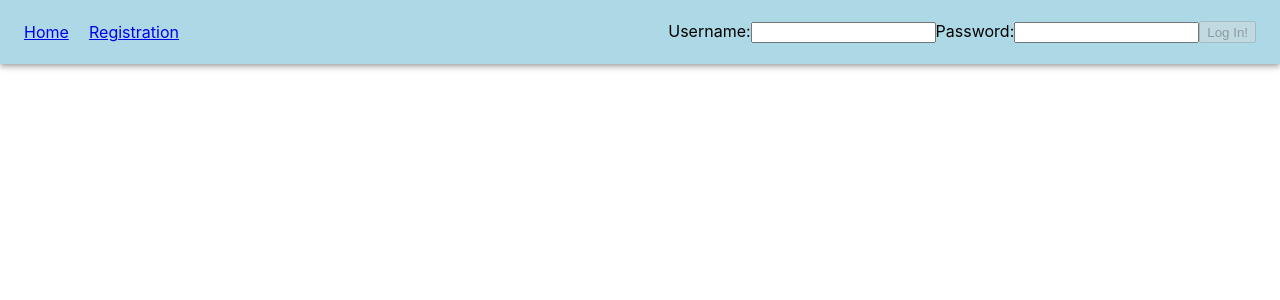
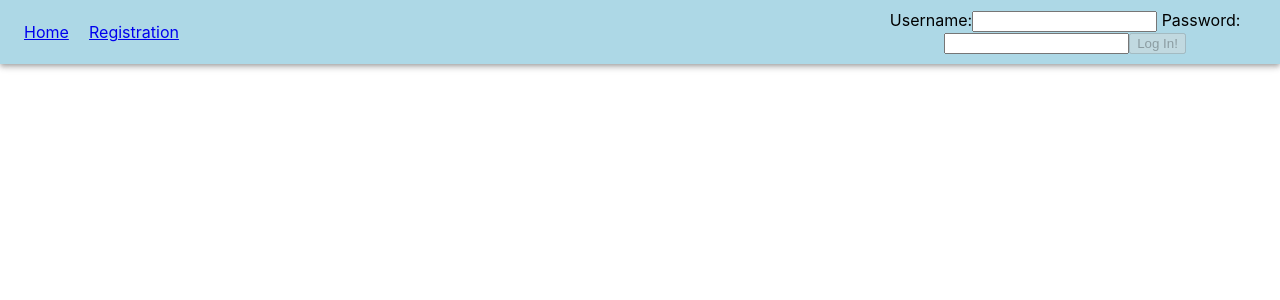
Before and after one commit to Build-Week-Pintereach-TT29/front-end, a React (Create React App) app: page / in a window 1280 px wide. Shown: the top 300 px of the page. Built offline with nearby package versions, Linux system fonts and the light colour scheme.

Commit message:
loginform validation styled

```diff
--- a/src/components/Login.js
+++ b/src/components/Login.js
@@ -5,11 +5,19 @@ import * as yup from 'yup'
 import { makeStyles } from '@material-ui/core/styles'
 
 const useStyles = makeStyles({
-    login:{
+    parent: {
         display: 'flex',
-        flexDirection: 'row',
-        justifyContent: 'center',
-        width: '100%',
+        width: '31%',
+        flexWrap: 'wrap',
+    },
+    errors1:{
+        marginLeft: '15%',
+        color: 'red',
+    },
+    errors2:{
+        marginLeft: '18%',
+        color: 'red',
+
     }
 })
 
@@ -74,11 +82,19 @@ useEffect(() => {
 const classes = useStyles();
 
 return (
-    <div className='classes'>
+    <div className={classes.parent}>
+
+        <div className={classes.errors1}>
+            {errors.name}
+        </div>
+        <div className={classes.errors2}>
+            {errors.password}
+        </div>
 
         <form onSubmit={onSubmit}>
 
-    <div className={classes.login}>
+
+        <div>
         <label> Username:
         <input
         name='name'
```
Lines whose indentation alone changed are shown as unchanged.
